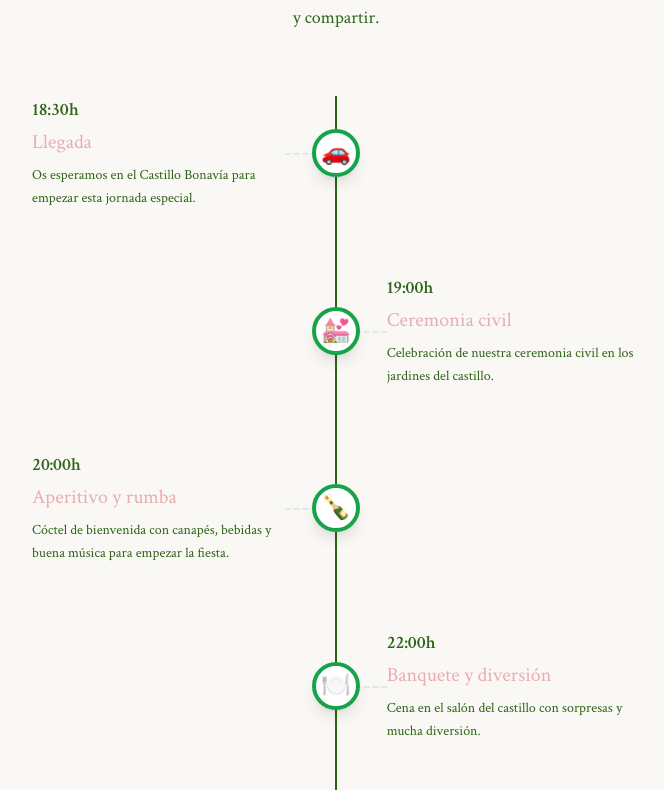
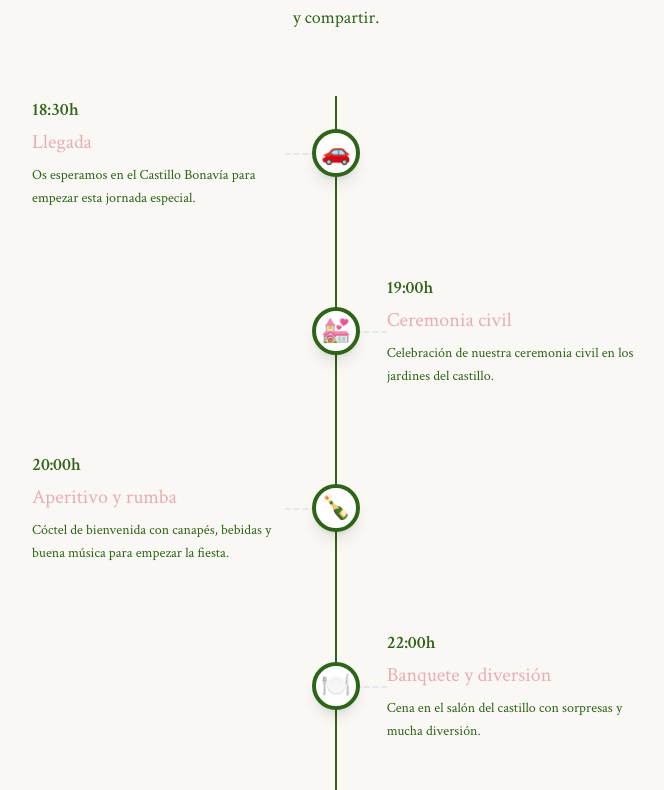
Before and after one commit to diegomorcillod/web-wedding, a React (Vite) app: page / in a window 1280 px wide. Shown: the part 1870-2660 px from the top of the page, without its empty margins (304-968 px from the left). Built offline with nearby package versions, Linux system fonts and the light colour scheme; a web font is replaced by a local one.

Commit message:
Cambiar color del borde de círculos del timeline a canva-green

```diff
--- a/src/components/TimelineSection.tsx
+++ b/src/components/TimelineSection.tsx
@@ -98,7 +98,7 @@ const TimelineSection: React.FC = () => {
               {/* Punto central con icono */}
               <div className="w-2/12 flex justify-center">
                 <div
-                  className={`w-12 h-12 rounded-full bg-white border-4 border-wedding-green-600 flex items-center justify-center shadow-lg z-10 transition-all duration-500 ${
+                  className={`w-12 h-12 rounded-full bg-white border-4 border-canva-green flex items-center justify-center shadow-lg z-10 transition-all duration-500 ${
                     isVisible ? 'scale-100 rotate-0' : 'scale-0 rotate-180'
                   }`}
                 >
```
